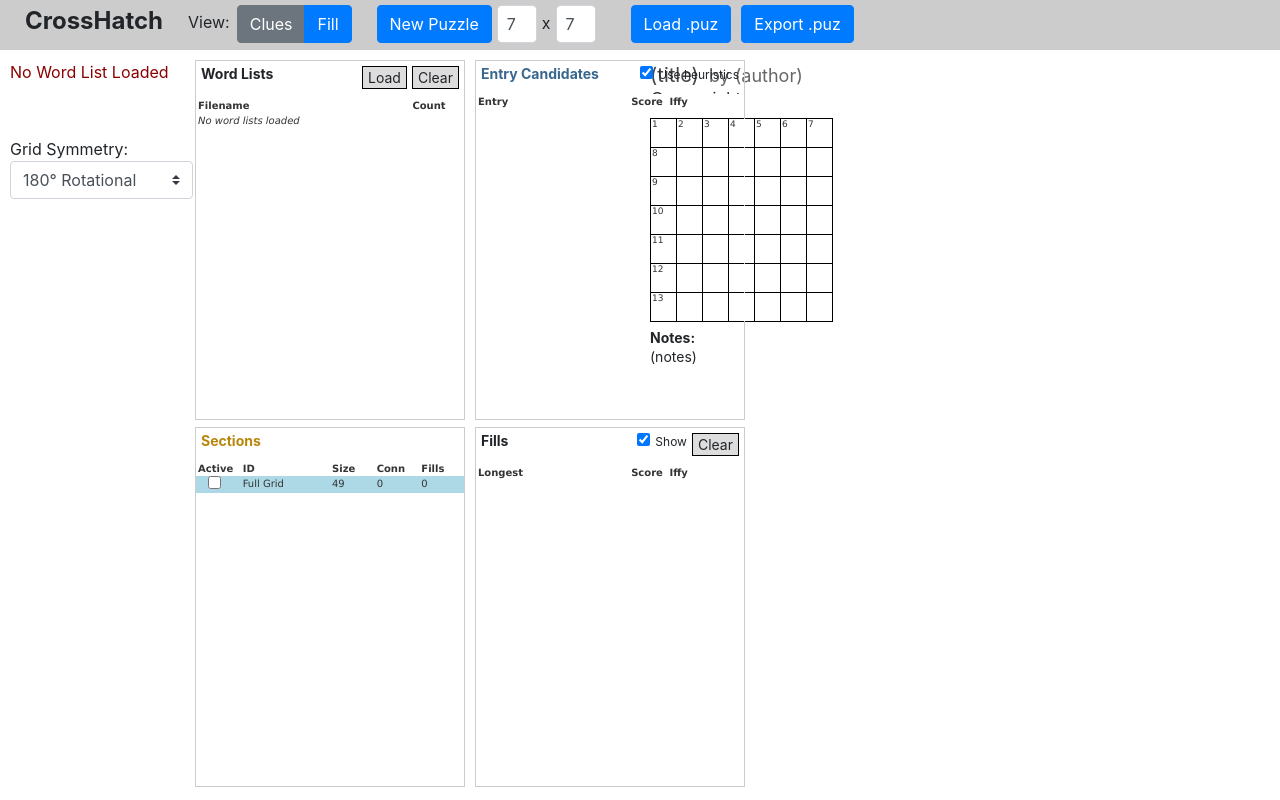
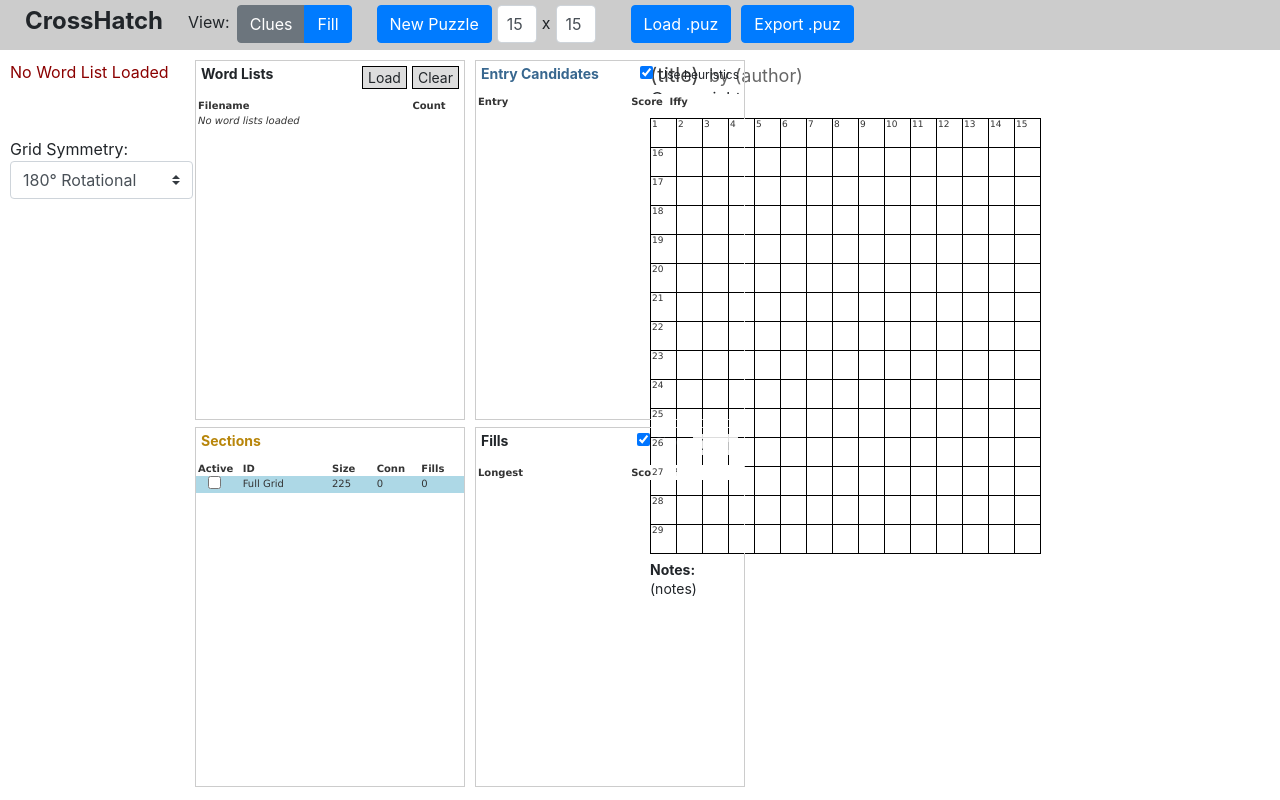
Before and after one commit to ben4808/crosshatch, a React (Create React App) app in the folder app/: page / in a window 1280 px wide. Built offline with nearby package versions, Linux system fonts and the light colour scheme.

Commit message:
update defaults

```diff
--- a/app/src/App.tsx
+++ b/app/src/App.tsx
@@ -17,8 +17,8 @@ import { FillStatus } from './models/FillStatus';
 
 function App(props: AppProps) {
   const [activeView, setActiveView] = useState(props.activeView);
-  const [gridWidth, setGridWidth] = useState(7);
-  const [gridHeight, setGridHeight] = useState(7);
+  const [gridWidth, setGridWidth] = useState(15);
+  const [gridHeight, setGridHeight] = useState(15);
   const [updateSemaphore, setUpdateSemaphore] = useState(0);
   const [appState, setAppState] = useState(getAppContext());
 
@@ -80,7 +80,7 @@ function App(props: AppProps) {
     Globals.selectedWordDir = WordDirection.Across;
     if (!Globals.gridSymmetry) Globals.gridSymmetry = SymmetryType.Rotate180;
     if (Globals.useManualHeuristics === undefined) Globals.useManualHeuristics = true;
-    if (Globals.maxIffyLength === undefined) Globals.maxIffyLength = 7;
+    if (Globals.maxIffyLength === undefined) Globals.maxIffyLength = 0;
     Globals.selectedWordNode = undefined;
     Globals.curChainId = 1;
     if (Globals.wordLists === undefined) Globals.wordLists = [];
```
